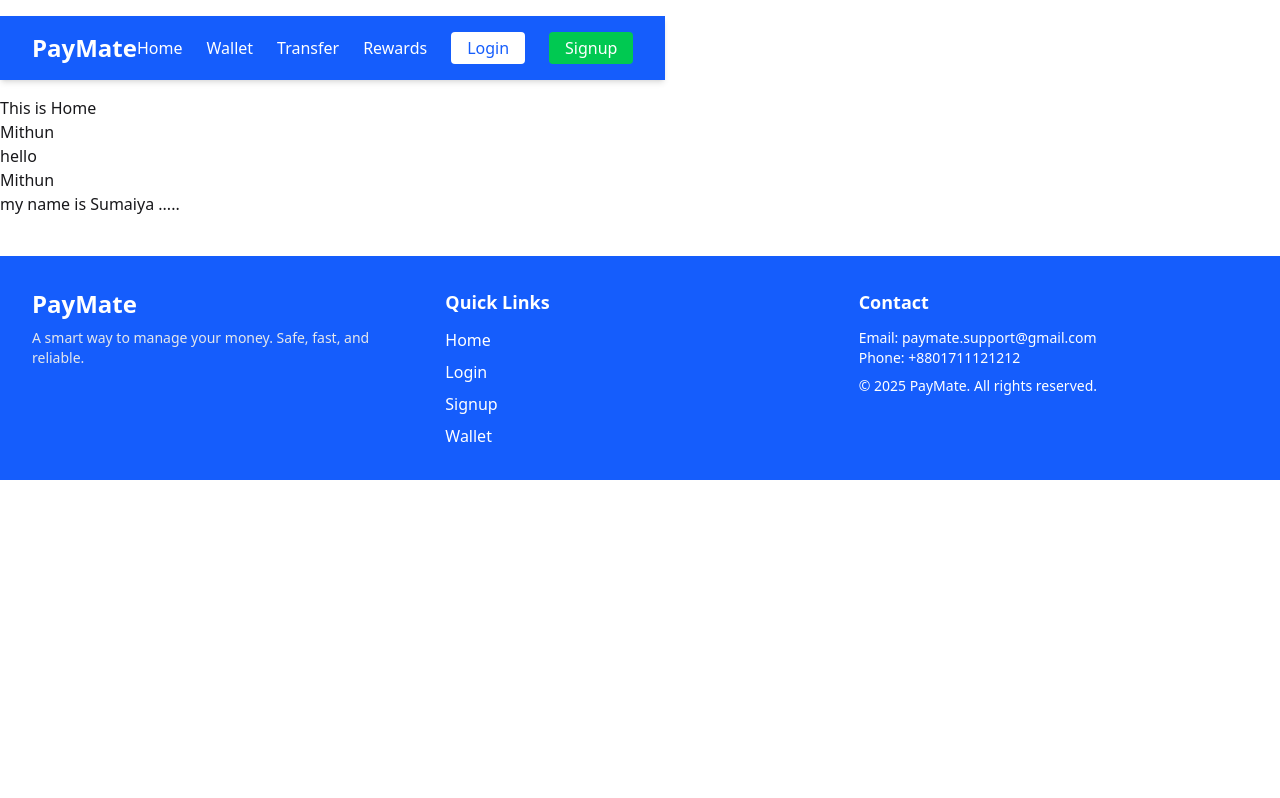
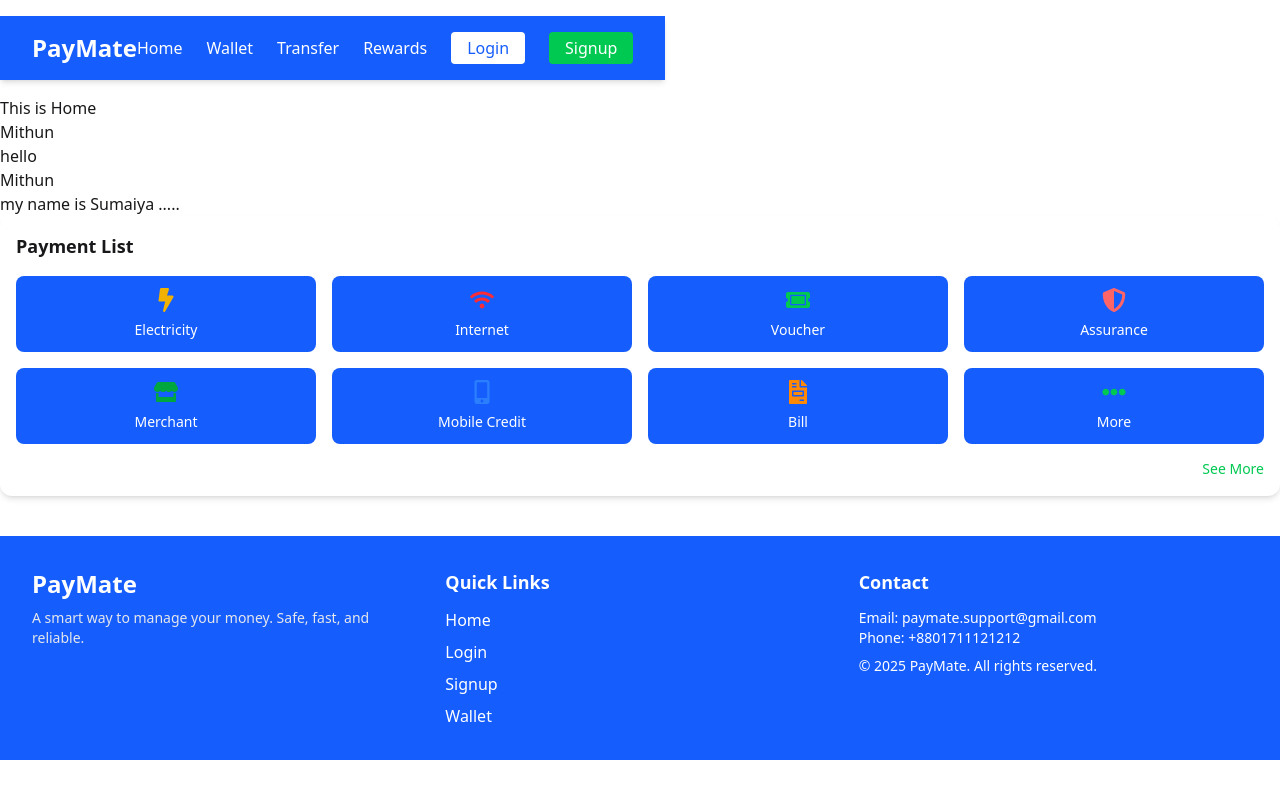
Before and after one commit to mithun41/digital-wallet-client, a React (Vite) app: page / in a window 1280 px wide. Built offline with nearby package versions, Linux system fonts and the light colour scheme.

Commit message:
added payment list

```diff
--- a/package.json
+++ b/package.json
@@ -13,6 +13,7 @@
     "@tailwindcss/vite": "^4.1.13",
     "react": "^19.1.1",
     "react-dom": "^19.1.1",
+    "react-icons": "^5.5.0",
     "react-router": "^7.9.1",
     "tailwindcss": "^4.1.13"
   },
--- /dev/null
+++ b/src/Components/PaymentCard.jsx
@@ -0,0 +1,61 @@
+// App.jsx
+import { Link } from "react-router";
+import { FaBolt, FaWifi, FaTicketAlt, FaShieldAlt, FaStore, FaMobileAlt, FaFileInvoice, FaEllipsisH } from "react-icons/fa";
+
+const PaymentCard = () => {
+  const payments = [
+    { name: "Electricity", icon: <FaBolt className="text-yellow-500 text-2xl" />, path: "/electricity" },
+    { name: "Internet", icon: <FaWifi className="text-red-500 text-2xl" />, path: "/internet" },
+    { name: "Voucher", icon: <FaTicketAlt className="text-green-500 text-2xl" />, path: "/voucher" },
+    { name: "Assurance", icon: <FaShieldAlt className="text-red-400 text-2xl" />, path: "/assurance" },
+    { name: "Merchant", icon: <FaStore className="text-green-600 text-2xl" />, path: "/merchant" },
+    { name: "Mobile Credit", icon: <FaMobileAlt className="text-blue-500 text-2xl" />, path: "/mobile-credit" },
+    { name: "Bill", icon: <FaFileInvoice className="text-orange-400 text-2xl" />, path: "/bill" },
+    { name: "More", icon: <FaEllipsisH className="text-green-500 text-2xl" />, path: "/more" },
+  ];
+
+  return (
+    <div className=" mx-auto bg-white p-4 rounded-xl shadow-md">
+      <h2 className="text-lg font-semibold mb-4">Payment List</h2>
+      <div className="grid grid-cols-4 gap-4">
+        {payments.map((item, index) => (
+          <Link
+            key={index}
+            to={item.path}
+            className="flex flex-col items-center justify-center bg-[#155DFC] rounded-lg p-3 text-white hover:bg-[#155efcf3] transition"
+          >
+            {item.icon}
+            <span className="text-sm mt-2 text-center">{item.name}</span>
+          </Link>
+        ))}
+      </div>
+      <div className="text-right mt-3">
+        <Link to="/more" className="text-green-500 text-sm font-medium hover:underline">
+          See More
+        </Link>
+      </div>
+    </div>
+  );
+};
+
+export default PaymentCard
+
+// const App = () => {
+//   return (
+//     <Router>
+//       <Routes>
+//         <Route path="/" element={<PaymentList />} />
+//         <Route path="/electricity" element={<h1>Electricity Page</h1>} />
+//         <Route path="/internet" element={<h1>Internet Page</h1>} />
+//         <Route path="/voucher" element={<h1>Voucher Page</h1>} />
+//         <Route path="/assurance" element={<h1>Assurance Page</h1>} />
+//         <Route path="/merchant" element={<h1>Merchant Page</h1>} />
+//         <Route path="/mobile-credit" element={<h1>Mobile Credit Page</h1>} />
+//         <Route path="/bill" element={<h1>Bill Page</h1>} />
+//         <Route path="/more" element={<h1>More Services</h1>} />
+//       </Routes>
+//     </Router>
+//   );
+// };
+
+// export default App;
--- a/src/Pages/Home/Home/Home.jsx
+++ b/src/Pages/Home/Home/Home.jsx
@@ -1,4 +1,5 @@
 import React from "react";
+import PaymentCard from "../../../Components/PaymentCard";
 
 const Home = () => {
   return (
@@ -8,6 +9,7 @@ const Home = () => {
       <p>hello</p>
       <p>Mithun</p>
       <p>my name is Sumaiya .....</p>
+      <PaymentCard></PaymentCard>
 
     </div>
   );
```
Also changed, not shown: 1 other file (tests, documents, lock files or other folders).
